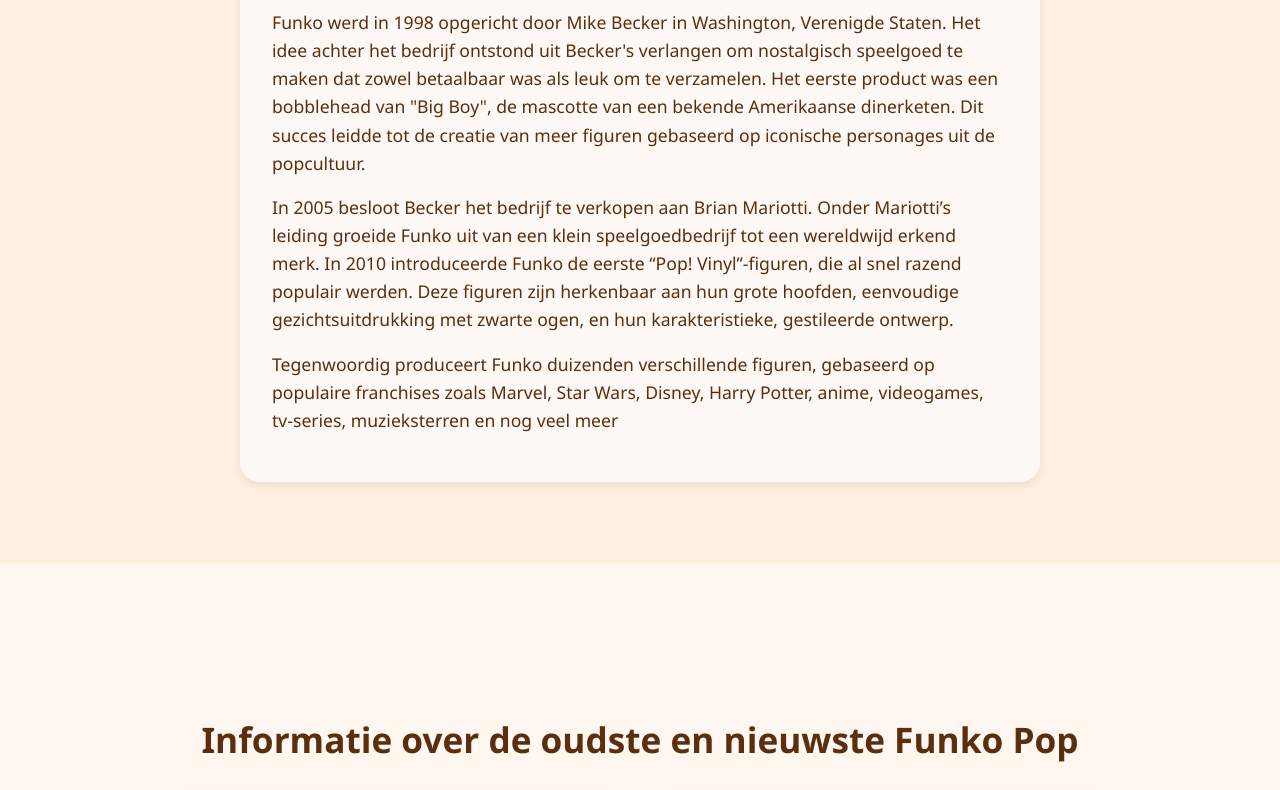
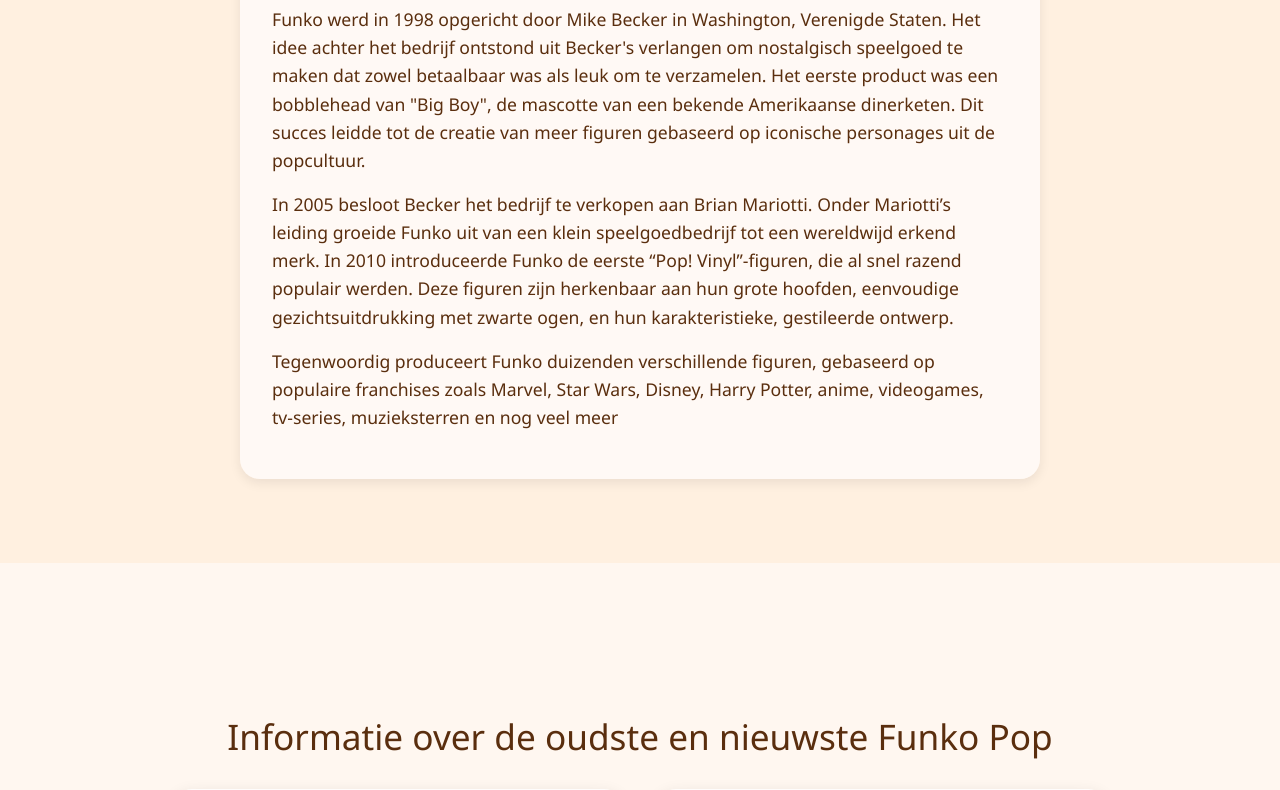
Before and after one commit to Samuraiwig/funkopops, a website: page index.html in a window 1280 px wide. Shown: the part 237-1027 px from the top of the page. Drawn offline with nearby package versions, Linux system fonts and the light colour scheme.

Commit message:
tfyt
wer

```diff
--- a/index.html
+++ b/index.html
@@ -1,12 +1,14 @@
 <!DOCTYPE html>
 <html lang="nl">
-<head>
-  <meta charset="UTF-8" />
-  <meta name="viewport" content="width=device-width, initial-scale=1.0"  />
-  <meta name="description" content="Ontdek het verhaal achter Funko: van een bescheiden start met bobbleheads in 1998 tot een wereldwijde hit met Pop! Wees er snel bij!" />
-  <title>All Funko Pops House History Today </title>
-  <link rel="stylesheet" href="css/style.css" />
-</head>
+  <head>
+    <meta charset="UTF-8" />
+    <meta name="viewport" content="width=device-width, initial-scale=1.0" />
+    <meta name="description" content="Ontdek het verhaal achter Funko: van een bescheiden start met bobbleheads in 1998 tot een wereldwijde hit met Pop! Wees er snel bij!" />
+    <title>All Funko Pops House History Today</title>
+    <link href="https://cdn.jsdelivr.net/npm/bootstrap@5.3.3/dist/css/bootstrap.min.css" rel="stylesheet">
+    <link rel="stylesheet" href="css/style.css" />
+  </head>
+
 <body>
   <header>
     <h1 class="logo">Funko</h1>
--- /dev/null
+++ b/package.json
@@ -0,0 +1,5 @@
+{
+  "dependencies": {
+    "bootstrap": "^5.3.7"
+  }
+}
```
Also changed, not shown: 1 other file.
